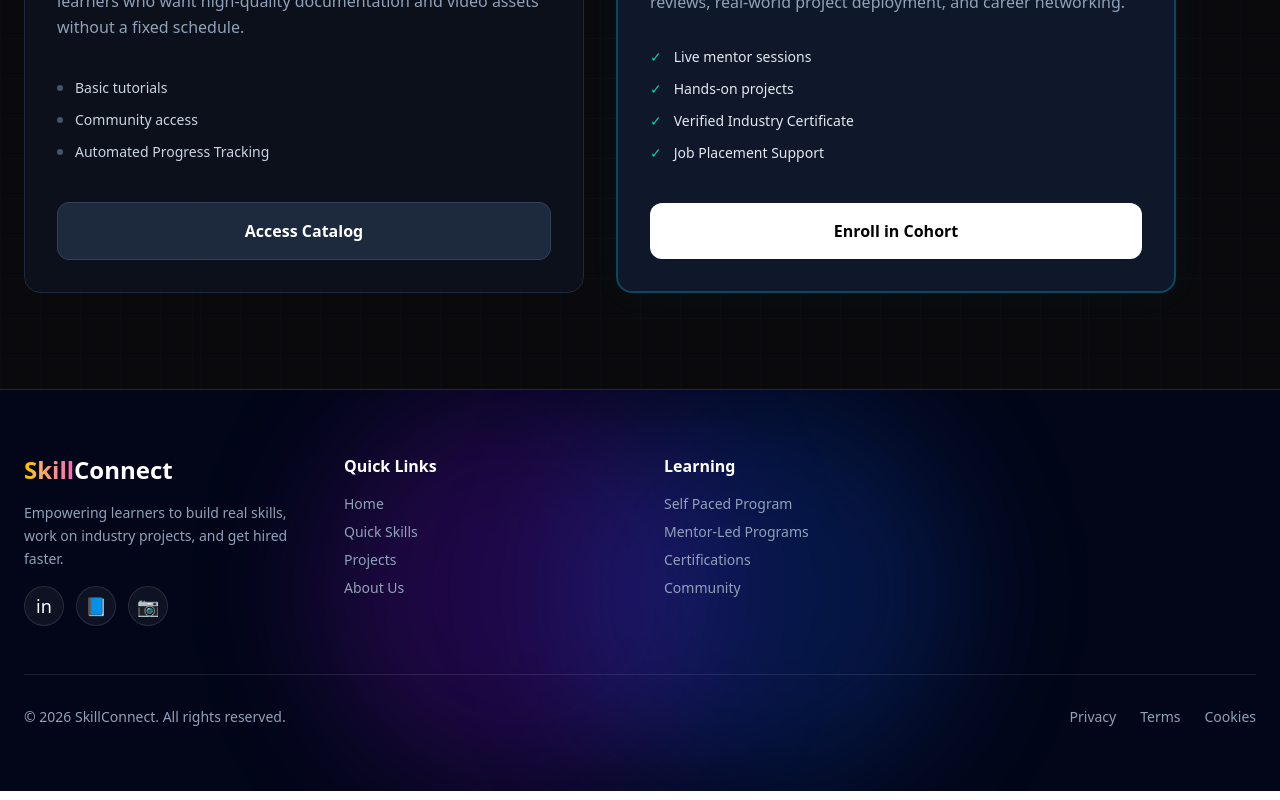
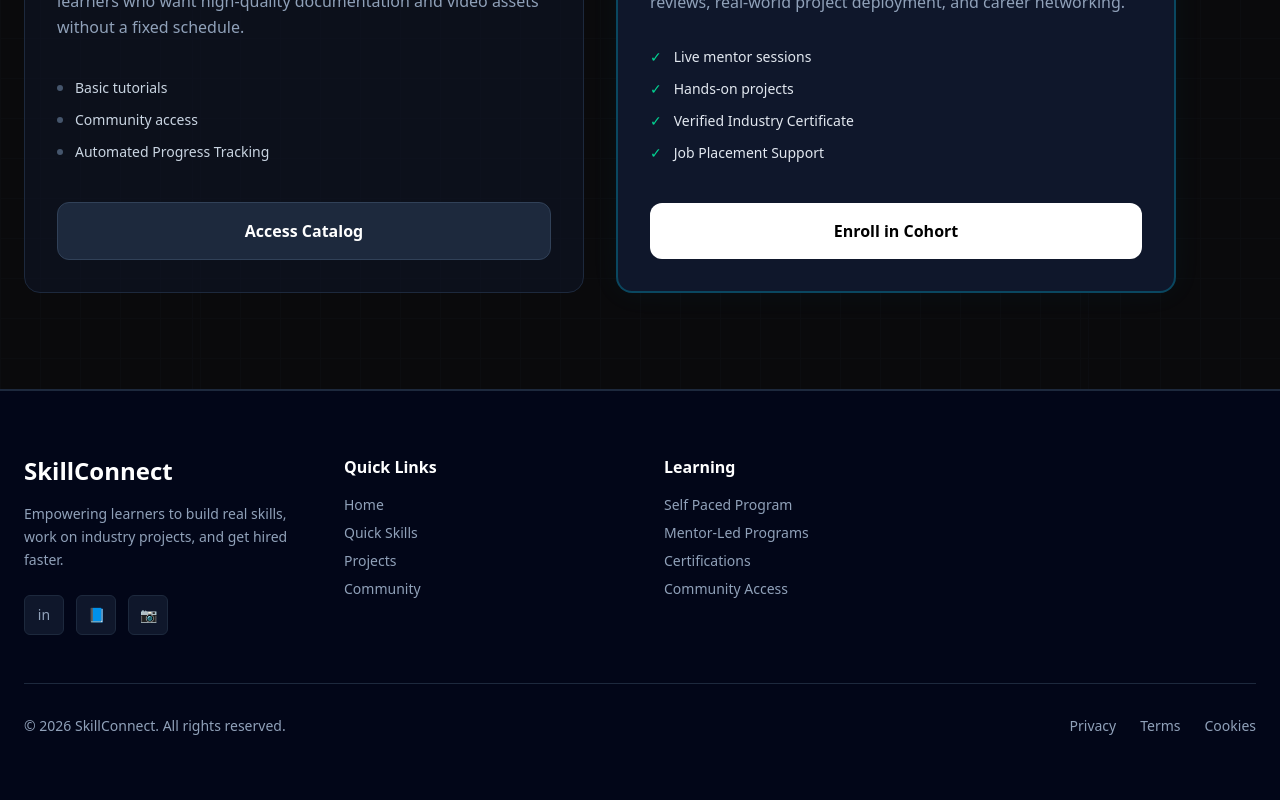
Before and after one commit to RZcodes01/Frontend, a React (Vite) app: page / in a window 1280 px wide. Shown: the part 1242-2042 px from the top of the page. Built offline with nearby package versions, Linux system fonts and the light colour scheme; sample sign-in values are in the browser's storage.

Commit message:
changed the  footer

```diff
--- a/src/App.jsx
+++ b/src/App.jsx
@@ -1,5 +1,4 @@
 import Navbar from "./components/Navbar";
-import Footer from "./components/Footer";
 import { Route, Routes, Outlet } from "react-router-dom";
 
 import Homepage from "./pages/Homepage";
--- a/src/components/Footer.jsx
+++ b/src/components/Footer.jsx
@@ -1,77 +1,73 @@
 export default function Footer() {
   return (
-    <footer className="relative bg-slate-950 text-white overflow-hidden">
-      {/* Background Effects */}
-      <div className="absolute inset-0">
-        <div className="absolute bottom-0 left-1/4 w-[400px] h-[400px] bg-purple-600/20 rounded-full blur-3xl"></div>
-        <div className="absolute bottom-0 right-1/4 w-[400px] h-[400px] bg-blue-600/20 rounded-full blur-3xl"></div>
-      </div>
+    <footer className="bg-slate-950 text-slate-400 border-t border-slate-800">
+      <div className="container mx-auto px-6 py-16">
 
-      <div className="relative container mx-auto px-6 py-16">
         {/* Main Footer Content */}
         <div className="grid md:grid-cols-4 gap-12 mb-12">
+
           {/* Brand Section */}
           <div className="md:col-span-1">
-            <h3 className="text-2xl font-bold mb-4">
-              <span className="text-transparent bg-clip-text bg-gradient-to-r from-yellow-400 to-pink-400">
-                Skill
-              </span>
-              <span className="text-white">Connect</span>
+            <h3 className="text-2xl font-bold text-white mb-4">
+              SkillConnect
             </h3>
-            <p className="text-slate-400 text-sm leading-relaxed mb-4">
+
+            <p className="text-sm leading-relaxed mb-6">
               Empowering learners to build real skills, work on industry projects, and get hired faster.
             </p>
-            {/* Social Links */}
+
             <div className="flex gap-3">
-              <a href="#" className="w-10 h-10 rounded-full bg-white/5 border border-white/10 flex items-center justify-center hover:bg-white/10 hover:border-white/20 transition">
-                <span className="text-lg">in</span>
+              <a href="#" className="w-10 h-10 rounded-md bg-slate-900 border border-slate-800 flex items-center justify-center hover:bg-slate-800 transition">
+                <span className="text-sm">in</span>
               </a>
-              <a href="#" className="w-10 h-10 rounded-full bg-white/5 border border-white/10 flex items-center justify-center hover:bg-white/10 hover:border-white/20 transition">
-                <span className="text-lg">📘</span>
+              <a href="#" className="w-10 h-10 rounded-md bg-slate-900 border border-slate-800 flex items-center justify-center hover:bg-slate-800 transition">
+                <span className="text-sm">📘</span>
               </a>
-              <a href="#" className="w-10 h-10 rounded-full bg-white/5 border border-white/10 flex items-center justify-center hover:bg-white/10 hover:border-white/20 transition">
-                <span className="text-lg">📷</span>
+              <a href="#" className="w-10 h-10 rounded-md bg-slate-900 border border-slate-800 flex items-center justify-center hover:bg-slate-800 transition">
+                <span className="text-sm">📷</span>
               </a>
             </div>
           </div>
 
           {/* Quick Links */}
           <div>
-            <h4 className="font-bold mb-4 text-white">Quick Links</h4>
-            <ul className="space-y-2 text-slate-400 text-sm">
-              <li><a href="#" className="hover:text-yellow-400 transition">Home</a></li>
-              <li><a href="#skills" className="hover:text-yellow-400 transition">Quick Skills</a></li>
-              <li><a href="#projects" className="hover:text-yellow-400 transition">Projects</a></li>
-              <li><a href="#" className="hover:text-yellow-400 transition">About Us</a></li>
+            <h4 className="font-semibold text-white mb-4">Quick Links</h4>
+            <ul className="space-y-2 text-sm">
+              <li><a href="/" className="hover:text-white transition">Home</a></li>
+              <li><a href="/quickskills" className="hover:text-white transition">Quick Skills</a></li>
+              <li><a href="/project" className="hover:text-white transition">Projects</a></li>
+              <li><a href="/community" className="hover:text-white transition">Community</a></li>
             </ul>
           </div>
 
           {/* Learning */}
           <div>
-            <h4 className="font-bold mb-4 text-white">Learning</h4>
-            <ul className="space-y-2 text-slate-400 text-sm">
-              <li><a href="#" className="hover:text-yellow-400 transition">Self Paced Program</a></li>
-              <li><a href="#" className="hover:text-yellow-400 transition">Mentor-Led Programs</a></li>
-              <li><a href="#" className="hover:text-yellow-400 transition">Certifications</a></li>
-              <li><a href="#" className="hover:text-yellow-400 transition">Community</a></li>
+            <h4 className="font-semibold text-white mb-4">Learning</h4>
+            <ul className="space-y-2 text-sm">
+              <li><a href="#" className="hover:text-white transition">Self Paced Program</a></li>
+              <li><a href="#" className="hover:text-white transition">Mentor-Led Programs</a></li>
+              <li><a href="#" className="hover:text-white transition">Certifications</a></li>
+              <li><a href="#" className="hover:text-white transition">Community Access</a></li>
             </ul>
           </div>
 
         </div>
 
         {/* Bottom Bar */}
-        <div className="pt-8 border-t border-white/10">
-          <div className="flex flex-col md:flex-row justify-between items-center gap-4">
-            <p className="text-slate-400 text-sm">
-              © 2026 SkillConnect. All rights reserved.
-            </p>
-            <div className="flex items-center gap-6 text-slate-400 text-sm">
-              <a href="#" className="hover:text-yellow-400 transition">Privacy</a>
-              <a href="#" className="hover:text-yellow-400 transition">Terms</a>
-              <a href="#" className="hover:text-yellow-400 transition">Cookies</a>
+        <div className="pt-8 border-t border-slate-800">
+          <div className="flex flex-col md:flex-row justify-between items-center gap-4 text-sm">
+
+            <p>© 2026 SkillConnect. All rights reserved.</p>
+
+            <div className="flex gap-6">
+              <a href="#" className="hover:text-white transition">Privacy</a>
+              <a href="#" className="hover:text-white transition">Terms</a>
+              <a href="#" className="hover:text-white transition">Cookies</a>
             </div>
+
           </div>
         </div>
+
       </div>
     </footer>
   );
```
